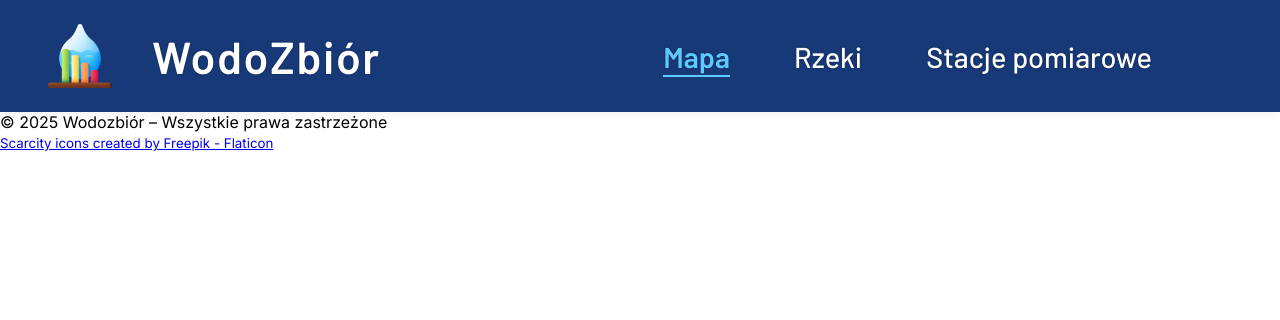
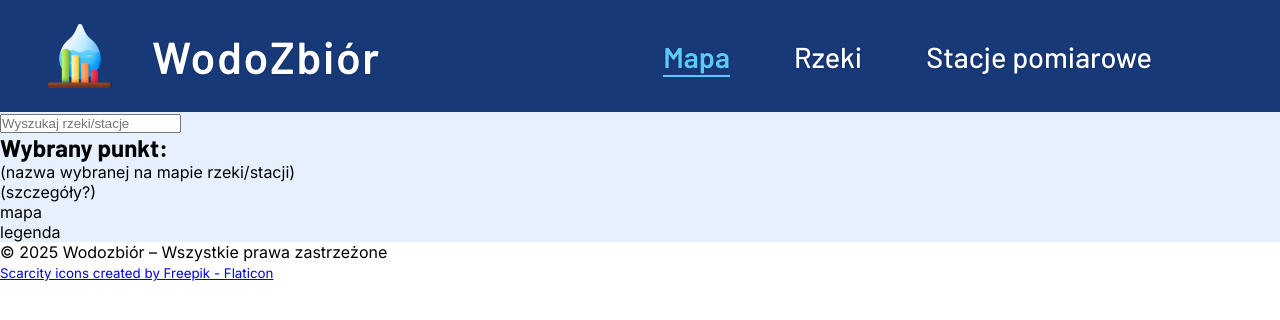
Before and after one commit to WojciechKosierkiewicz/wodozbior-front, a React (Create React App) app: page / in a window 1280 px wide. Shown: the top 320 px of the page. Built offline with nearby package versions, Linux system fonts and the light colour scheme.

Commit message:
Szkielet home

```diff
--- a/public/index.html
+++ b/public/index.html
@@ -5,7 +5,7 @@
     <meta name="viewport" content="width=device-width, initial-scale=1" />
     <meta name="description" content="??????????" />
     <meta http-equiv="X-UA-Compatible" content="IE=edge" />
-    <meta name="author" content="Wodozbiór" />
+    <meta name="author" content="WodoZbiór" />
     <meta name="robots" content="index, nofollow" />
     <link rel="icon" href="%PUBLIC_URL%/logo.png" />
 
--- a/src/pages/HomePage.js
+++ b/src/pages/HomePage.js
@@ -1,11 +1,40 @@
-import React from "react";
+import React, { useState } from "react";
 import "../styles/home-page.scss";
 
 function HomePage() {
+    const [searchTerm, setSearchTerm] = useState("");
+    const [selectedPoint, setSelectedPoint] = useState(null);
 
     return (
         <main className="home-container">
-
+            <div className="main-container">
+                <div className="left-panel">
+                    <div className="search-bar">
+                        <input
+                            type="text"
+                            placeholder="Wyszukaj rzeki/stacje"
+                            value={searchTerm}
+                            onChange={(e) => setSearchTerm(e.target.value)}
+                        />
+                    </div>
+                    <div className="details-box">
+                        <h2>Wybrany punkt:</h2>
+                        {selectedPoint ? (
+                        <div>
+                            <strong>{selectedPoint.name}</strong>
+                            <p>{selectedPoint.description}</p>
+                        </div>
+                        ) : (
+                        <p>(nazwa wybranej na mapie rzeki/stacji)</p>
+                        )}
+                        <p className="details-info">(szczegóły?)</p>
+                    </div>
+                </div>
+                <div className="map-panel">
+                    <div className="map-placeholder">mapa</div>
+                    <div className="legend">legenda</div>
+                </div>
+            </div>
         </main>
     );
 }
```
